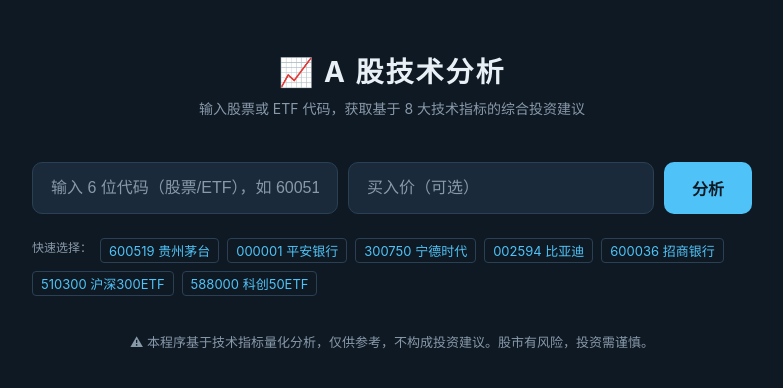
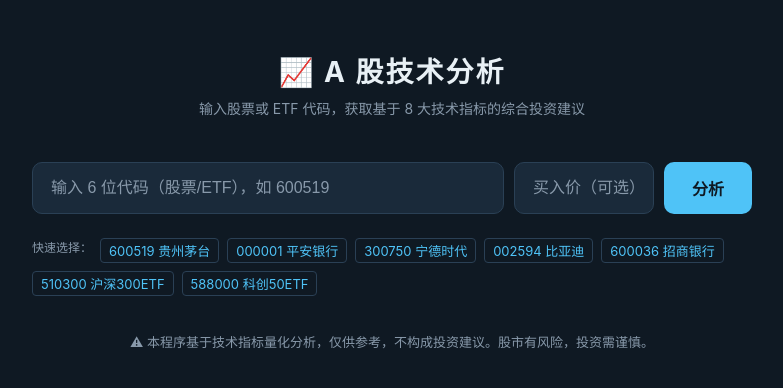
Before and after one commit to zhoustars/stock-analyzer, a Flask app: page / in a window 1280 px wide. Shown: the top 388 px of the page, without its empty margins (248-1031 px from the left). Run offline with Flask 3, Linux system fonts and the light colour scheme.

Commit message:
Fix buyPriceInput inline width override; move to CSS rule for responsive

```diff
--- a/templates/index.html
+++ b/templates/index.html
@@ -61,6 +61,7 @@
     }
     .search-box input:focus { border-color: var(--accent); }
     .search-box input::placeholder { color: var(--text-dim); }
+    .search-box #buyPriceInput { width: 140px; flex: 0 0 auto; }
     .search-box button {
       padding: 14px 28px;
       font-size: 16px;
@@ -323,7 +324,7 @@
 
   <div class="search-box">
     <input type="text" id="codeInput" placeholder="输入 6 位代码（股票/ETF），如 600519" maxlength="6" autocomplete="off">
-    <input type="text" id="buyPriceInput" placeholder="买入价（可选）" style="width:140px" autocomplete="off">
+    <input type="text" id="buyPriceInput" placeholder="买入价（可选）" autocomplete="off">
     <button id="analyzeBtn" onclick="doAnalyze()">分析</button>
   </div>
 
```
